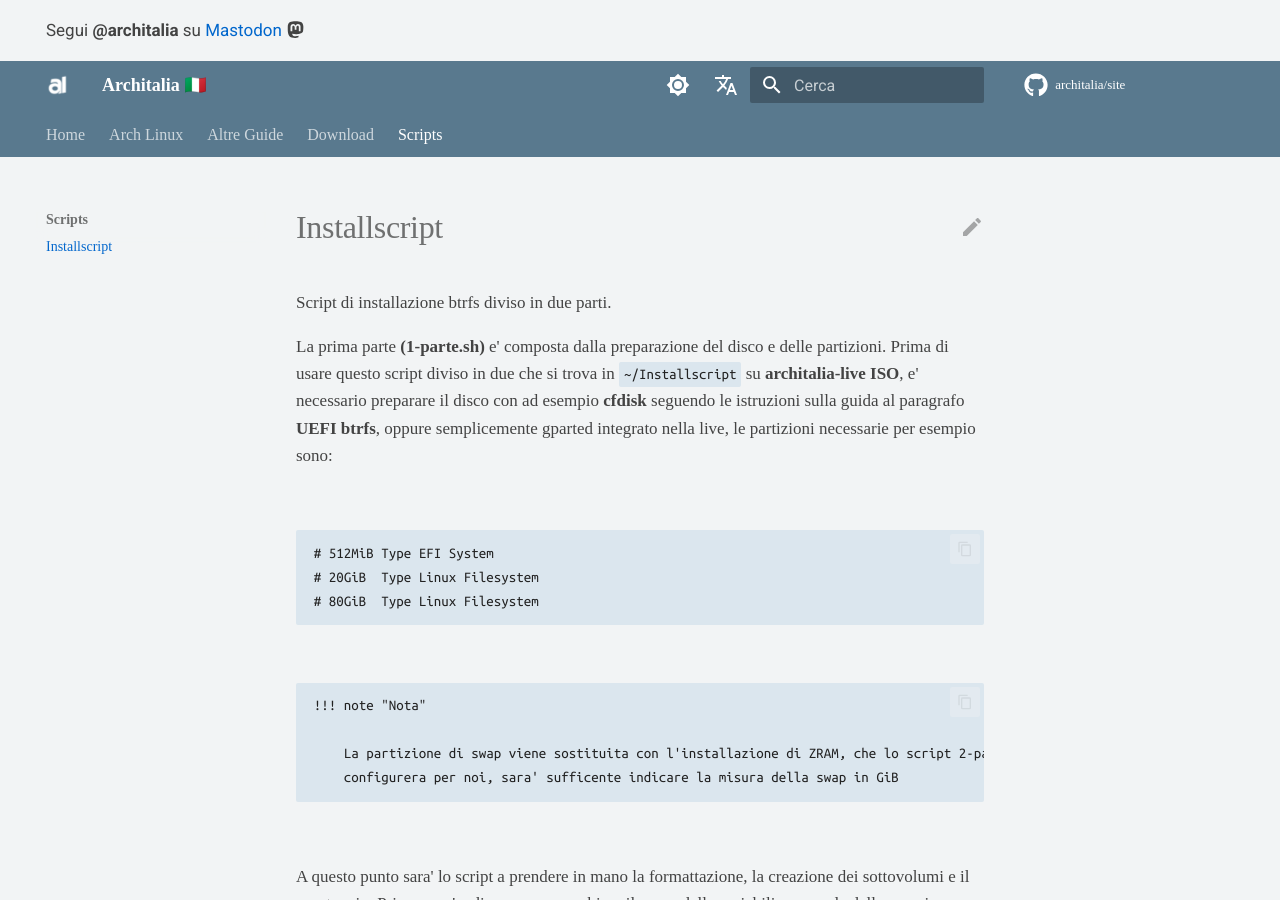
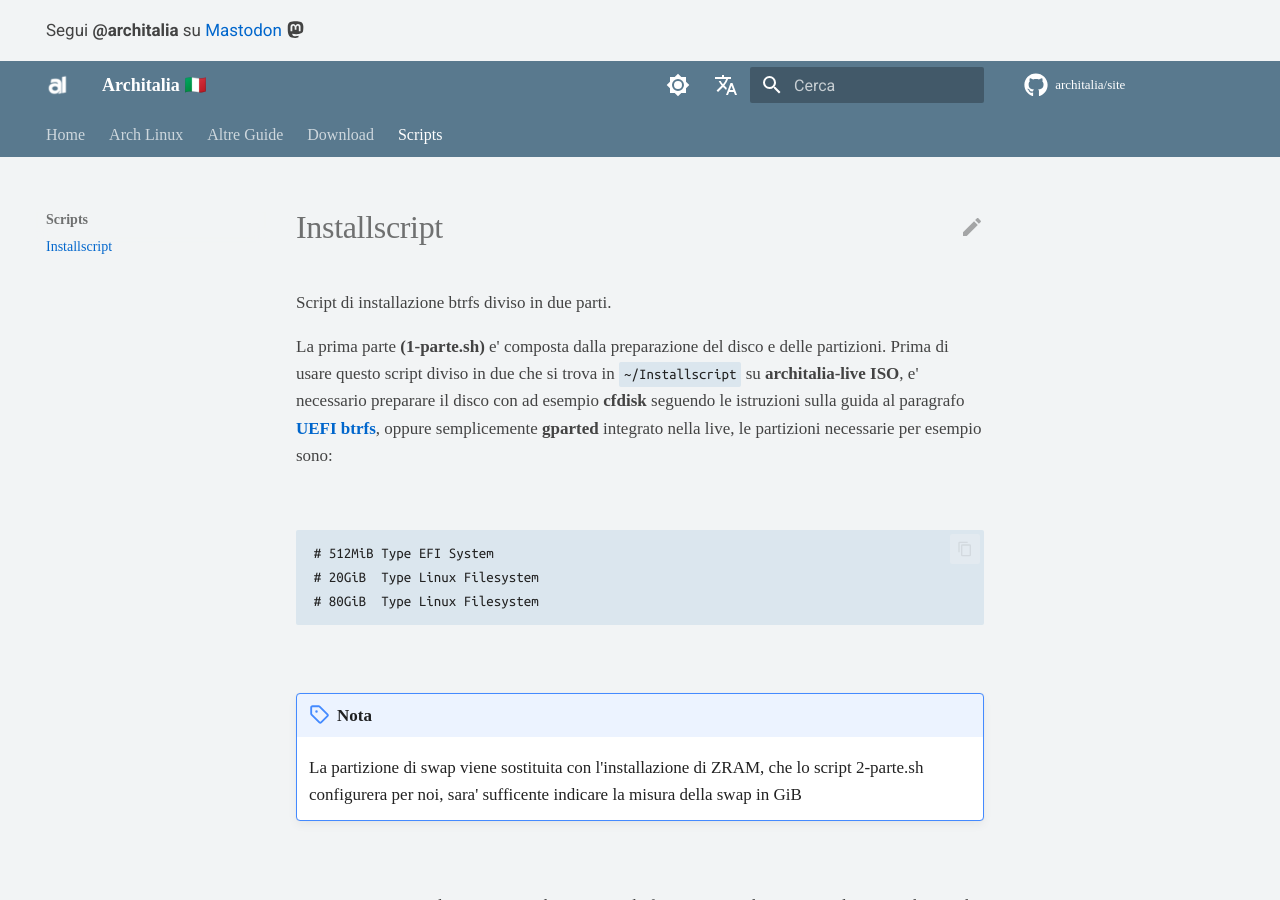
Before and after one commit to ArchItalia/site, an MkDocs documentation site: the page built from docs/scripts/installscript.md, in a window 1280 px wide and 900 px high. Built offline with MkDocs 1.6.1 and Material for MkDocs 9.7.7, drawn with Linux system fonts in a browser that asks for light colours; comment, search, counter and statistics services are not loaded; the version menu is left out; part of the change alters nothing that is shown.

````diff
--- a/docs/scripts/installscript.md
+++ b/docs/scripts/installscript.md
@@ -2,7 +2,7 @@ Script di installazione btrfs diviso in due parti.
 
 La prima parte **(1-parte.sh)** e' composta dalla preparazione del disco e delle partizioni.
 Prima di usare questo script diviso in due che si trova in `~/Installscript` su **architalia-live ISO**,
-e' necessario preparare il disco con ad esempio **cfdisk** seguendo le istruzioni sulla guida al paragrafo **UEFI btrfs**, oppure semplicemente gparted integrato nella live, le partizioni necessarie per esempio sono:
+e' necessario preparare il disco con ad esempio **cfdisk** seguendo le istruzioni sulla guida al paragrafo [**UEFI btrfs**](https://architalia.github.io/site/Archlinux-Guida/arch-guida/#uefi-btrfs), oppure semplicemente **gparted** integrato nella live, le partizioni necessarie per esempio sono:
 
 <br>
 
@@ -13,10 +13,10 @@ e' necessario preparare il disco con ad esempio **cfdisk** seguendo le istruzion
 ```
 <br>
 
-    !!! note "Nota"
+!!! note "Nota"
 
-        La partizione di swap viene sostituita con l'installazione di ZRAM, che lo script 2-parte.sh
-        configurera per noi, sara' sufficente indicare la misura della swap in GiB
+    La partizione di swap viene sostituita con l'installazione di ZRAM, che lo script 2-parte.sh
+     configurera per noi, sara' sufficente indicare la misura della swap in GiB
 
 <br>
 
````
